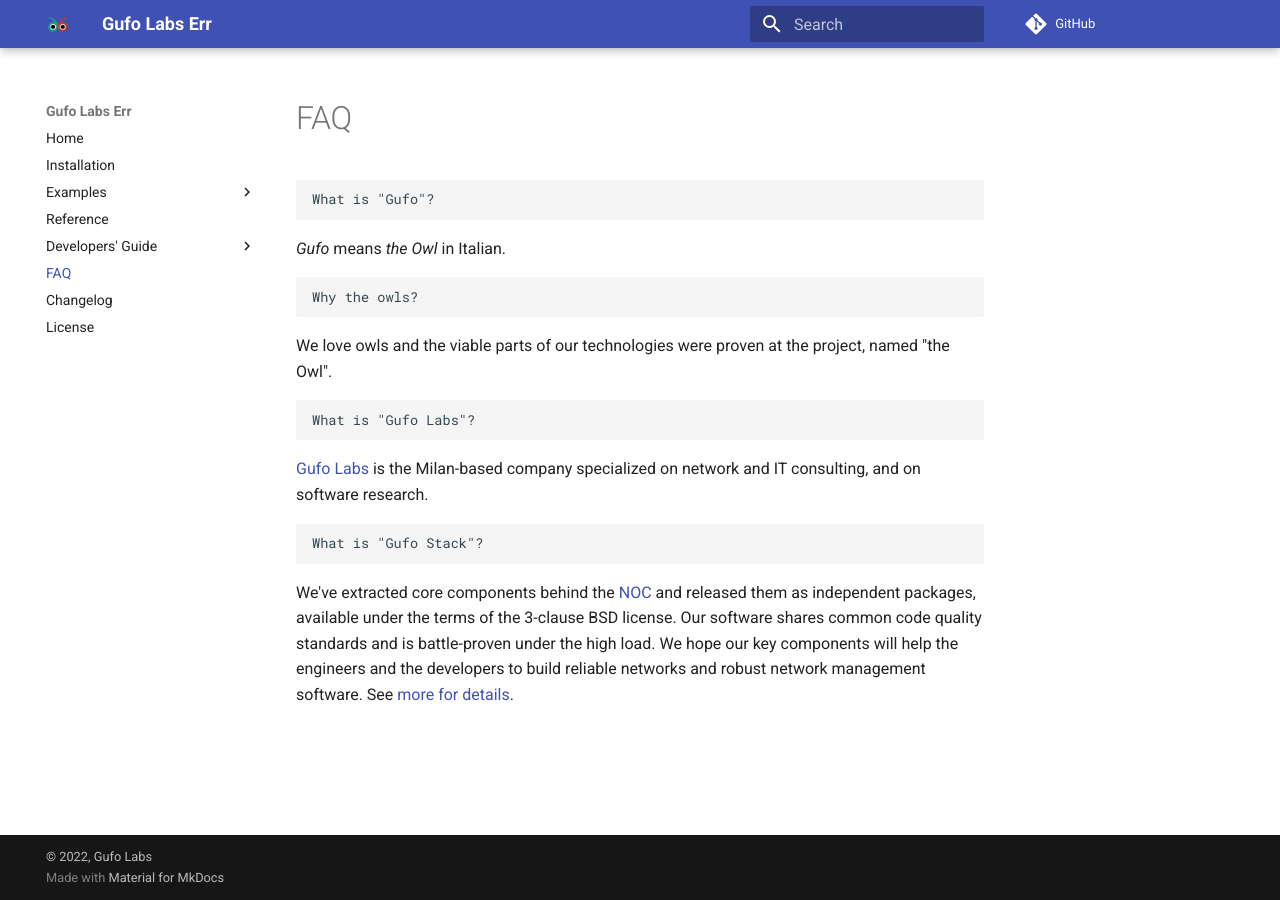
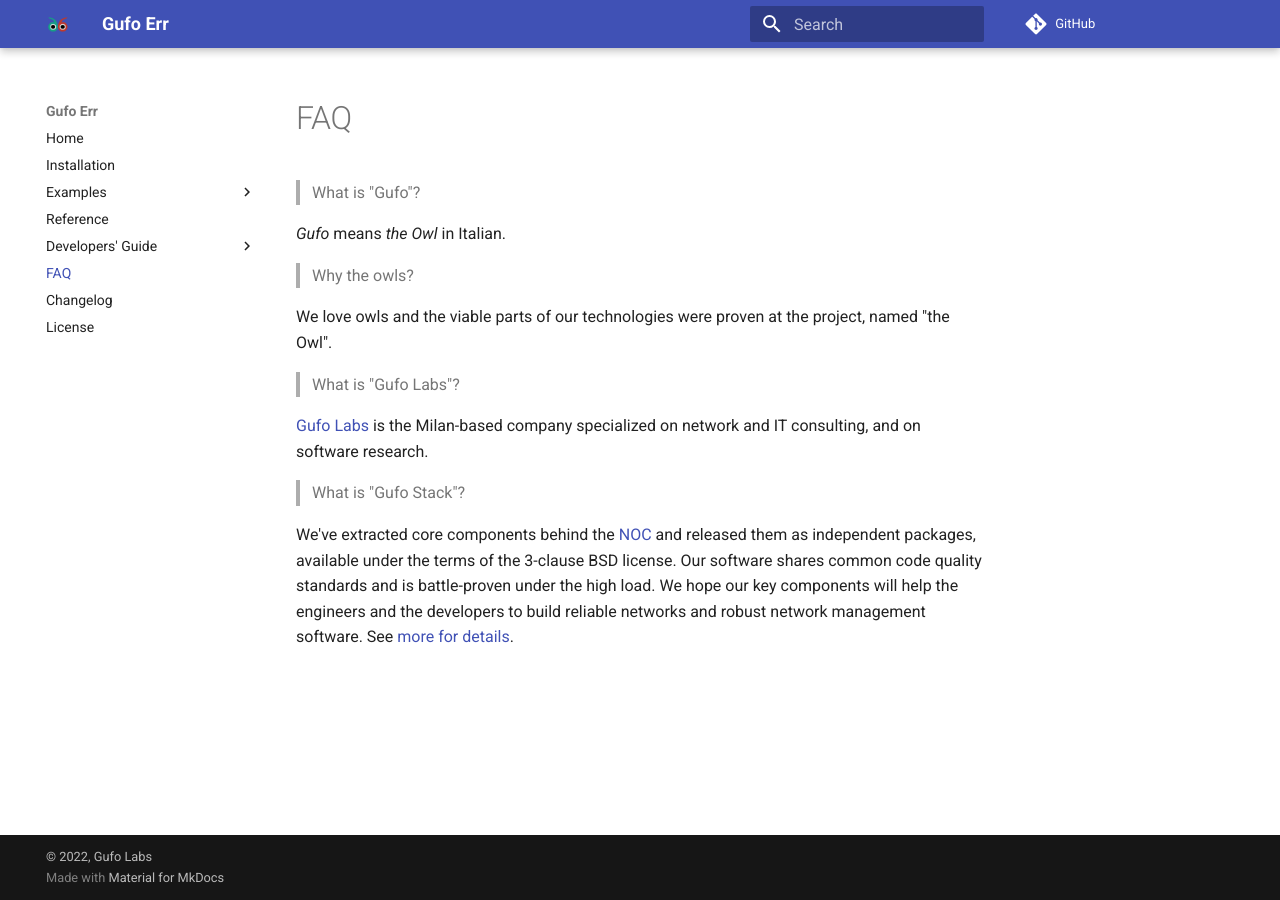
Before and after one commit to gufolabs/gufo_err, an MkDocs documentation site: the page built from docs/faq.md, in a window 1280 px wide. Built offline with MkDocs 1.6.1 and Material for MkDocs 9.7.7, drawn with Linux system fonts in a browser that asks for light colours; comment, search, counter and statistics services are not loaded.

Commit message:
Text formatting

```diff
--- a/docs/faq.md
+++ b/docs/faq.md
@@ -1,20 +1,20 @@
 # FAQ
 
-    What is "Gufo"?
+> What is "Gufo"?
 
 *Gufo* means *the Owl* in Italian.
 
-    Why the owls?
+> Why the owls?
 
 We love owls and the viable parts of our technologies
 were proven at the project, named "the Owl".
 
-    What is "Gufo Labs"?
+> What is "Gufo Labs"?
 
 [Gufo Labs](https://gufolabs.com/) is the Milan-based company specialized on
 network and IT consulting, and on software research.
 
-    What is "Gufo Stack"?
+> What is "Gufo Stack"?
 
 We've extracted core components behind the [NOC](https://getnoc.com/)
 and released them as independent packages, available under the terms
--- a/mkdocs.yml
+++ b/mkdocs.yml
@@ -1,5 +1,5 @@
-site_name: Gufo Labs Err
-site_description: Gufo Labs Err Documentation
+site_name: Gufo Err
+site_description: Gufo Err Documentation
 site_author: Gufo Labs
 site_url: "https://docs.gufolabs.com/gufo_err/"
 copyright: "&copy; 2022, Gufo Labs"
@@ -61,4 +61,4 @@ markdown_extensions:
   - pymdownx.snippets
   - pymdownx.superfences
   - pymdownx.tasklist:
-      custom_checkbox: true
+      clickable_checkbox: true
```
Also changed, not shown: docs/index.md (+2 -2 lines).
